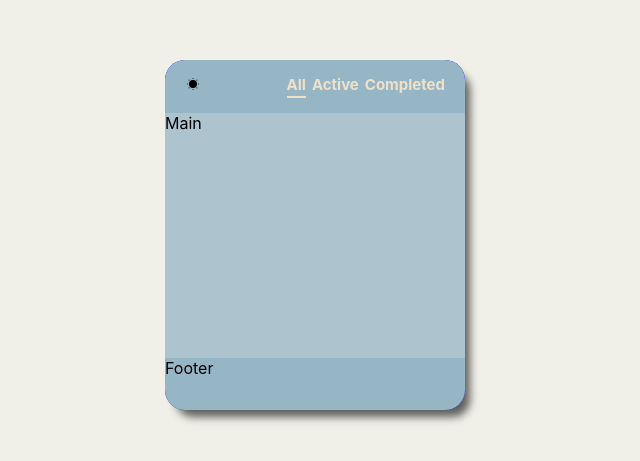
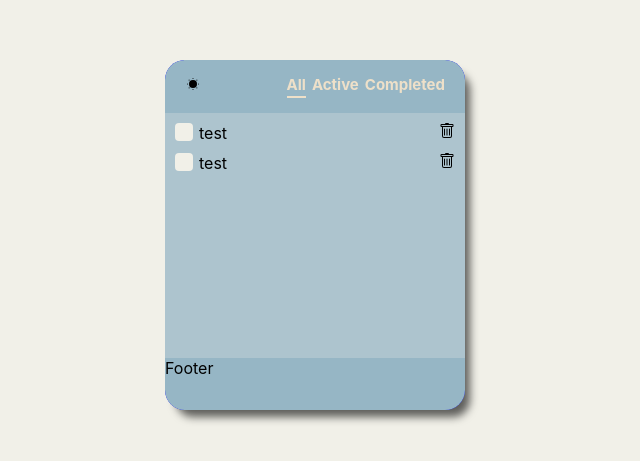
Before and after one commit to paran22/simple_todo, a React (Create React App) app: page / in a window 1280 px wide. Shown: the part 405-866 px from the top of the page, without its empty margins (325-965 px from the left). Built offline with nearby package versions, Linux system fonts and the light colour scheme.

Commit message:
Feat: add todoList in Main

```diff
--- a/src/main/Main.jsx
+++ b/src/main/Main.jsx
@@ -1,9 +1,41 @@
-import React from 'react';
+import React, { useState } from 'react';
+import TodoItem from './component/TodoItem';
 
-export default function Main(props) {
+export default function Main() {
+  const [todoList, setTodoList] = useState(init);
+  const checkItem = (id) => {
+    setTodoList((prev) =>
+      prev.map((todo) =>
+        todo.id === id ? { ...todo, completed: !todo.completed} : todo
+      )
+    );
+  };
+  const deleteItem = (id) => {
+    setTodoList((prev) => prev.filter((todo) => todo.id !== id));
+  }
   return (
-    <div className='main'>
-      Main
+    <div className="main">
+      {todoList.map((todo) => (
+        <TodoItem
+          id={todo.id}
+          checked={todo.completed}
+          checkItem={checkItem}
+          deleteItem={deleteItem}
+        />
+      ))}
     </div>
   );
 }
+
+  const init = [
+    {
+      id: 1,
+      content: 'test1',
+      completed: false,
+    },
+    {
+      id: 2,
+      content: 'test2',
+      completed: false,
+    }
+  ];
--- /dev/null
+++ b/src/main/component/TodoItem.css
@@ -0,0 +1,27 @@
+.todoItem {
+  margin: 10px 10px;
+  display: flex;
+  gap: 6px;
+}
+
+input {
+  display: none;
+}
+
+input+label {
+  display: inline-block;
+  height: 18px;
+  width: 18px;
+  border-radius: 4px;
+  background-color: var(--background-color);
+}
+
+input:checked+label {
+  background-color: black;
+}
+
+.content {
+  font-size: 16px;
+  flex-grow: 1;
+  cursor: pointer;
+}
--- /dev/null
+++ b/src/main/component/TodoItem.jsx
@@ -0,0 +1,20 @@
+import React from 'react';
+import './TodoItem.css';
+import { BsTrash } from "react-icons/bs";
+
+export default function TodoItem({ id, checked, checkItem, deleteItem }) {
+  return (
+    <div className="todoItem">
+      <input type="checkbox" id={id} checked={checked} />
+      <label for={id} onClick={() => checkItem(id)} />
+      <span
+        className="content"
+        onClick={() => checkItem(id)}
+        style={{ textDecoration: `${checked ? "line-through" : ""}` }}
+      >
+        test
+      </span>
+      <BsTrash onClick={() => deleteItem(id)} />
+    </div>
+  );
+}
```
